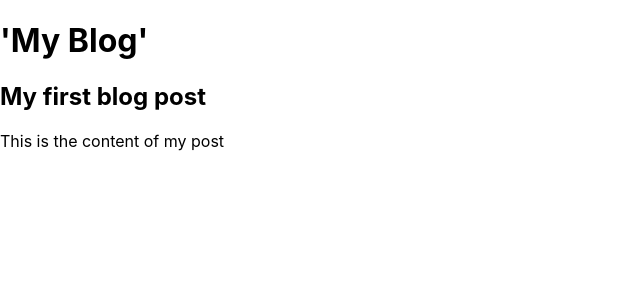
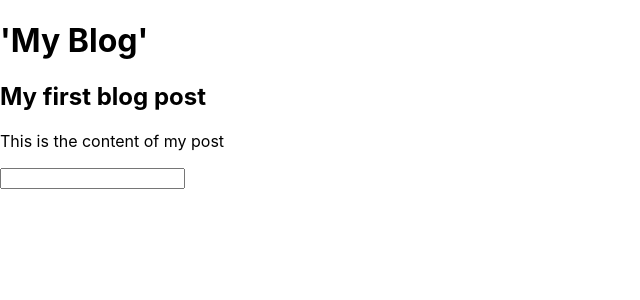
Before and after one commit to anewlink/react-basics-master, a React (Create React App) app: page / in a window 1280 px wide. Shown: the top 300 px of the page, without its empty margins (0-640 px from the left). Built offline with nearby package versions, Linux system fonts and the light colour scheme.

Commit message:
Added sample of value interpolation in jsx

```diff
--- a/src/App.js
+++ b/src/App.js
@@ -4,18 +4,22 @@ import './App.css';
 
       // React.createElement(type,[props], [...children])
   // const button = React.createElement('button',{type: 'button'}, 'Save');
-  const button = <button type='button'>Save</button>;
-  /* const articleHeading = React.createElement('h2', null, 'My first blog post');
-  const paragraph = React.createElement('p', {className: 'text'}, 'This is the content of my post');
+  // const button = <button type='button'>Save</button>;
+  /*const paragraph = React.createElement('p', {className: 'text'}, 'This is the content of my post');
   const article = React.createElement('article', null, articleHeading, paragraph);
   const mainHeading = React.createElement('h1', null, 'My Blog');
   const main = React.createElement('main', {id: 'main'}, mainHeading, article);*/
+  // const articleHeading = React.createElement('h2', null, 'My first blog post');
+  const articleHeading = 'My first blog post';
+  const paragraphClass = 'text'
 function App() {
+
   const main = <main id="main">
     <h1>'My Blog'</h1>
     <article>
-      <h2>My first blog post</h2>
-      <p className="text">This is the content of my post</p>
+      <h2>{articleHeading}</h2>
+      <p className={paragraphClass}>This is the content of my post</p>
+      <input maxLength="10" readOnly/>
     </article>
   </main>;
   return (
```
